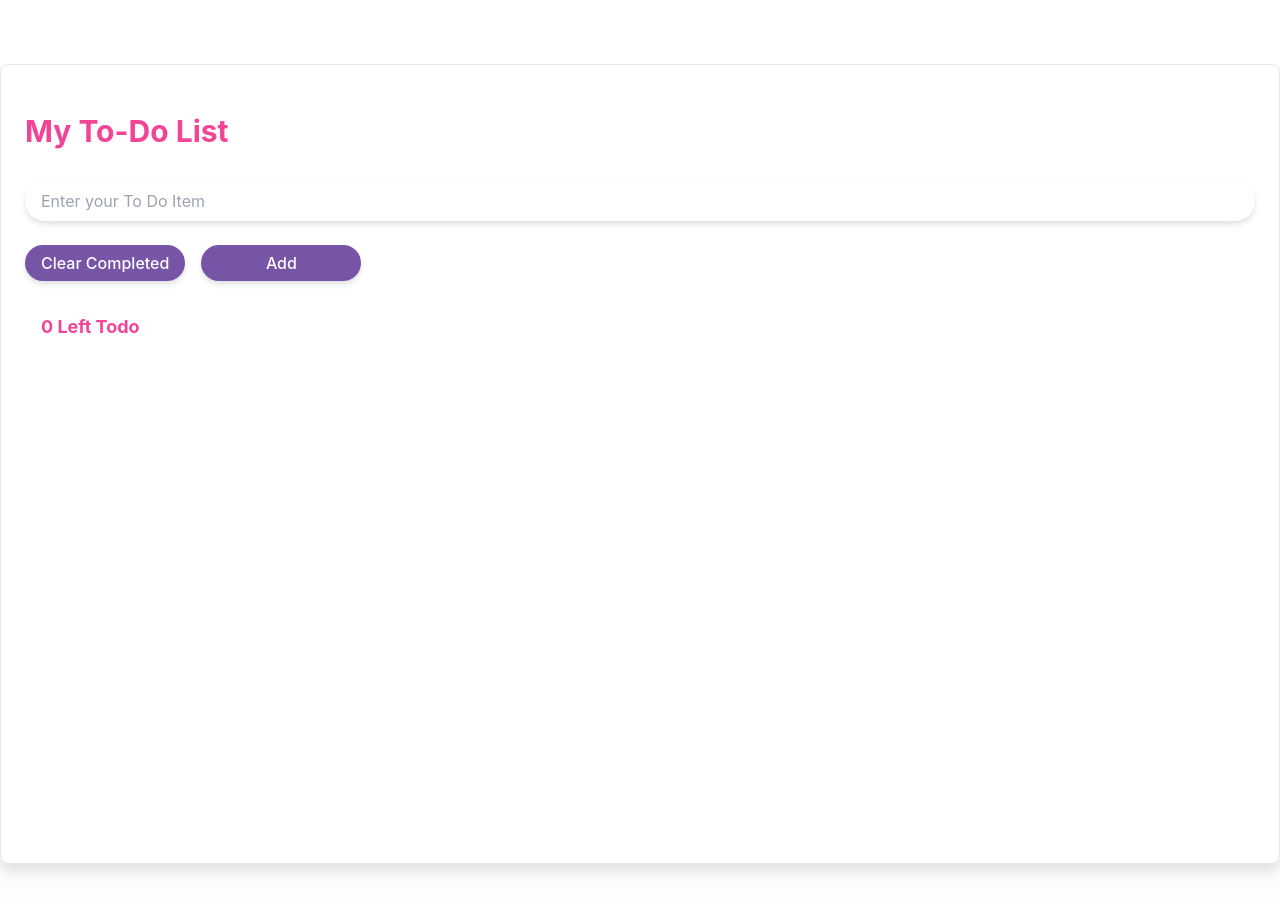
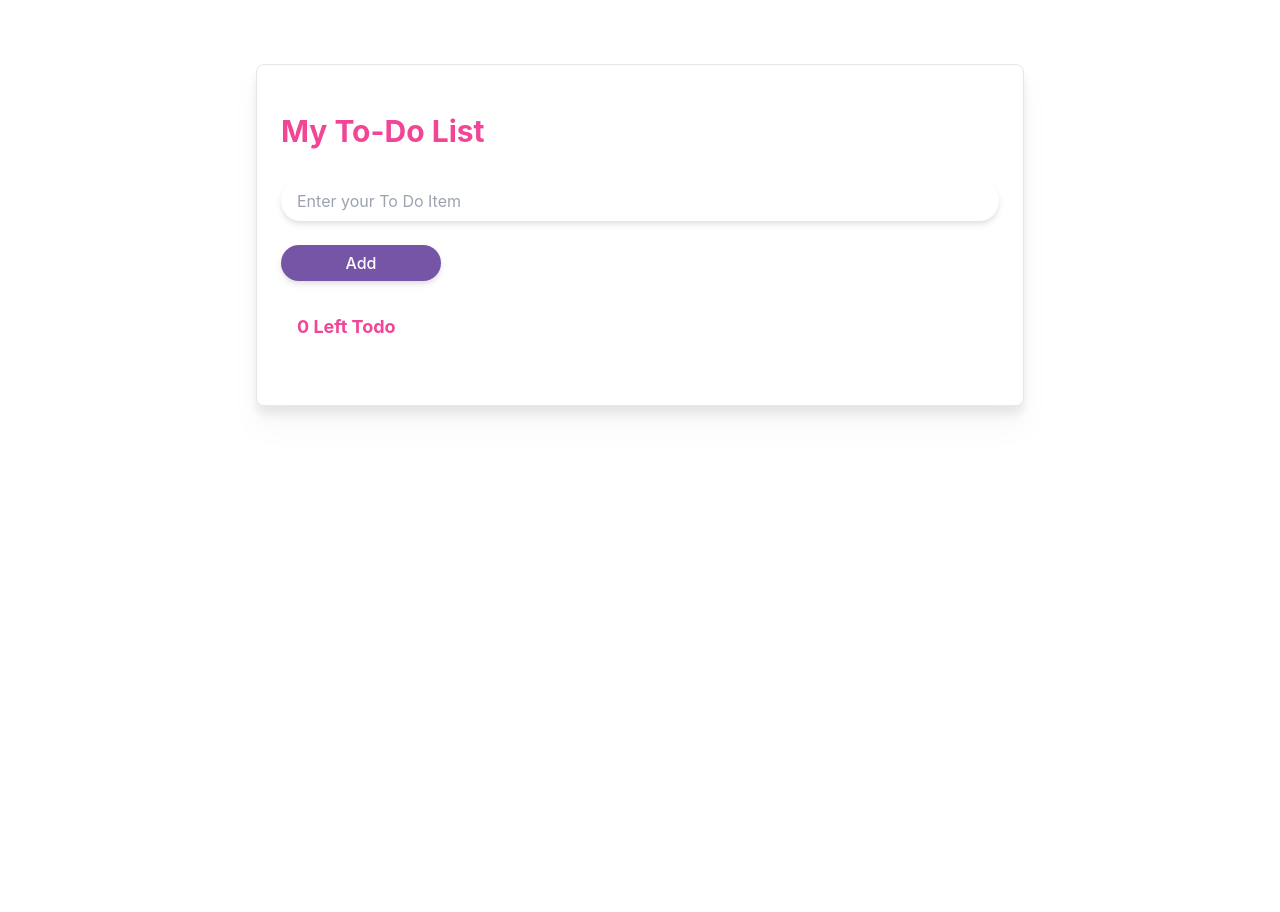
Before and after one commit to ehaimer/todo-list, a React (Create React App) app: page / in a window 1280 px wide. Shown: the top 912 px of the page. After the commit the page ends 800 px from the top, so only its background shows below. Built offline with nearby package versions, Linux system fonts and the light colour scheme.

Commit message:
Fix Scale Issue

```diff
--- a/src/TodoListApp.jsx
+++ b/src/TodoListApp.jsx
@@ -56,9 +56,11 @@ function TodoListApp() {
   }
 
   return (
-    <main className="flex flex-col h-screen container border mx-auto px-6 py-12 gap-y-8 my-16 rounded-lg drop-shadow-xl bg-white">
+    <main className="flex flex-col  container border mx-auto px-6 py-12 gap-y-8 my-16 rounded-lg drop-shadow-xl bg-white grow max-w-[90vw] lg:max-w-[60vw]">
       <section className="flex flex-col gap-y-8">
-        <h1 className="text-primary font-bold text-3xl whitespace-nowrap">My To-Do List</h1>
+        <h1 className="text-primary font-bold text-3xl whitespace-nowrap">
+          My To-Do List
+        </h1>
         <form
           onSubmit={handleSubmit}
           className="flex flex-col gap-y-6 text-gray-500"
@@ -69,15 +71,7 @@ function TodoListApp() {
             placeholder="Enter your To Do Item"
             className="rounded-full py-2 px-4 drop-shadow-md focus:outline-none min-w-[220px]"
           />
-          <div className="flex gap-x-4">
-            <Button
-              type="button"
-              action={() =>
-                setTodoList(todoList.filter((todo) => !todo.isComplete))
-              }
-            >
-              Clear Completed
-            </Button>
+          <div className="flex flex-col gap-4">
             <Button type="submit">{isEdit ? "Edit" : "Add"}</Button>
           </div>
         </form>
@@ -92,6 +86,16 @@ function TodoListApp() {
           handleEdit={handleEdit}
         />
       </section>
+      {todoList.every((todo) => !todo.toDo) || (
+        <Button
+          type="button"
+          action={() =>
+            setTodoList(todoList.filter((todo) => !todo.isComplete))
+          }
+        >
+          Clear Completed
+        </Button>
+      )}
     </main>
   )
 }
--- a/src/components/Button.jsx
+++ b/src/components/Button.jsx
@@ -5,7 +5,7 @@ const Button = ({ type, action, children }) => {
     <button
       type={type}
       onClick={action}
-      className="rounded-full bg-forth text-white drop-shadow-md font-medium px-4 py-1.5 focus:outline-none hover:scale-105 focus:scale-105 active:scale-100 whitespace-nowrap min-w-[160px] "
+      className="rounded-full bg-forth text-white drop-shadow-md font-medium px-4 py-1.5 focus:outline-none hover:scale-105 focus:scale-105 active:scale-100 whitespace-nowrap w-[160px] "
     >
       {children}
     </button>
```
